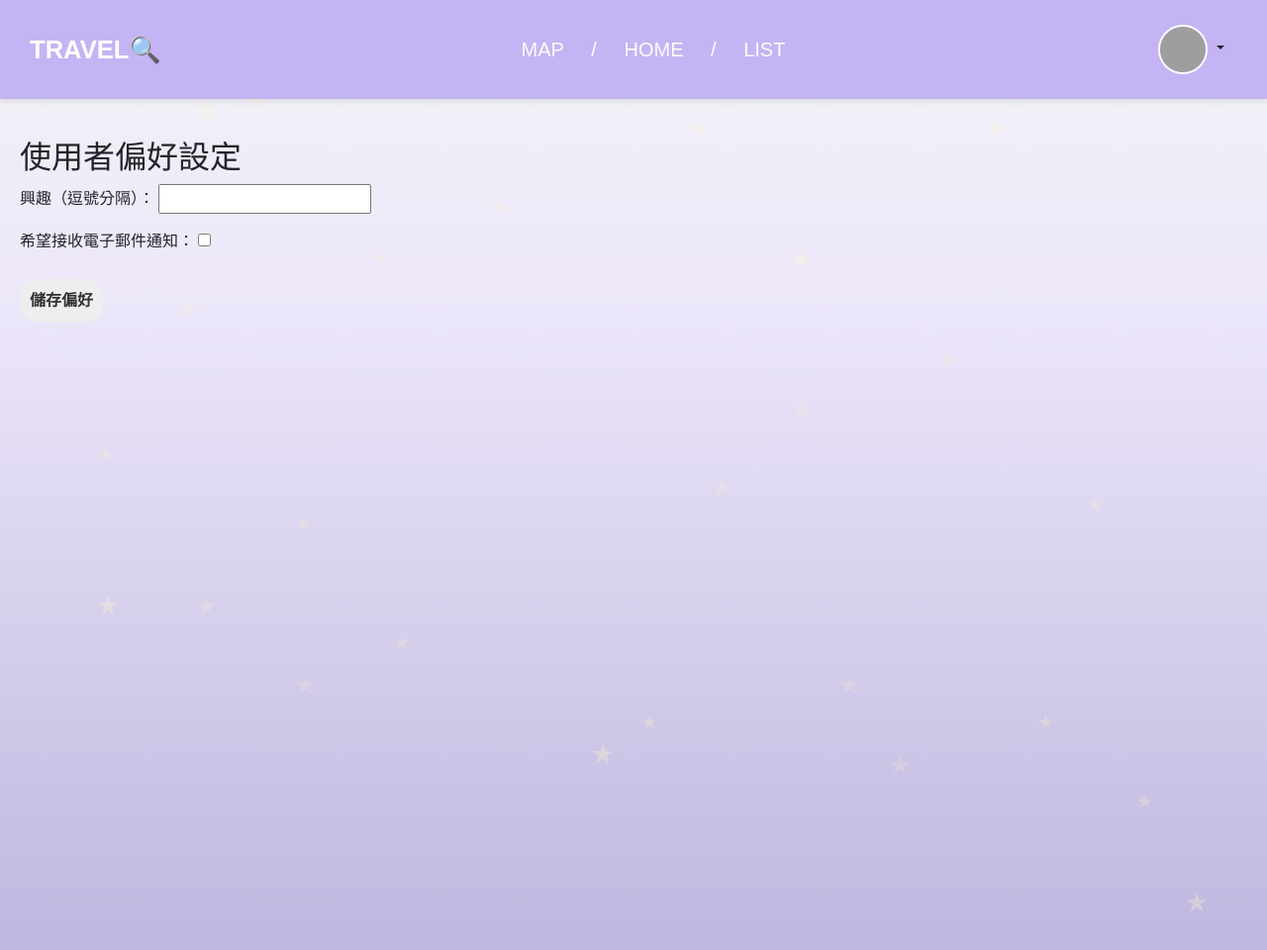
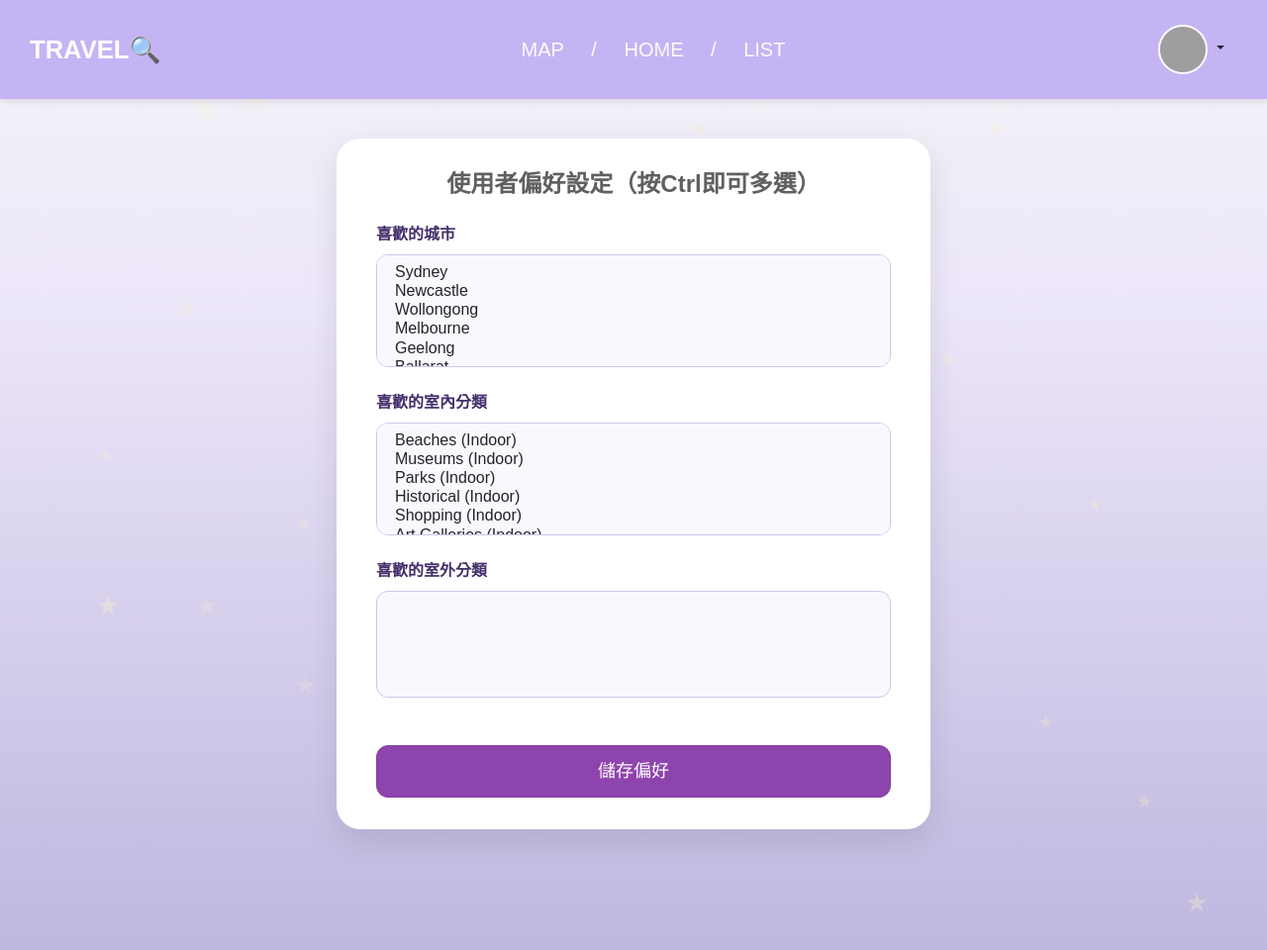
Before and after one commit to Tsaiwei-hsu/sa_Travel_Forum, a Django app: page /preferences/ in a window 1280 px wide. Shown: the top 960 px of the page at 99% size. Run offline with Django 5.2, Linux system fonts and the light colour scheme; a user stored in the database is signed in; data comes from the database, SQL or seed files in the repository; lists and menus that the app fills with data are empty; grey boxes are pictures that could not be loaded.

Commit message:
“功能檢查完成”

```diff
--- a/manage.py
+++ b/manage.py
@@ -1,4 +1,4 @@
-#!/usr/bin/env python
+#!/usr/bin/env pythonAdd commentMore actions
 """Django's command-line utility for administrative tasks."""
 import os
 import sys
--- a/posts/forms.py
+++ b/posts/forms.py
@@ -2,6 +2,9 @@ from django import forms
 from .models import Post, Comment, UserProfile, Photo
 from django.contrib.auth.models import User
 from django.contrib.auth.forms import UserCreationForm
+from django import forms
+from .models import UserPreference, Location, Category
+
 
 # 違規詞列表，可擴充
 BAD_WORDS = ['血腥', '暴力', '色情', '殺', '強姦', '裸', '屍體']
@@ -107,8 +110,52 @@ class PhotoForm(forms.ModelForm):
 class ReportForm(forms.Form):
     reason = forms.CharField(label="檢舉理由", max_length=255, widget=forms.Textarea)
 
+# posts/forms.py
+from django import forms
+from .models import UserPreference, Location, Category
 
-class PreferencesForm(forms.Form):
-    # 根據你的需求定義欄位，示例用興趣與通知開關
-    interests = forms.CharField(label="興趣（逗號分隔）", max_length=200)
-    want_email_notifications = forms.BooleanField(label="希望接收電子郵件通知", required=False)
+from django import forms
+from .models import UserPreference, Category, Location
+
+class PreferencesForm(forms.ModelForm):
+    favorite_locations = forms.ModelMultipleChoiceField(
+        queryset=Location.objects.all(),
+        widget=forms.SelectMultiple(attrs={
+            'class': 'form-select',
+            'multiple': 'multiple',
+            'size': 5,
+        }),
+        label='喜歡的城市',
+        required=False,
+    )
+
+    indoor_categories = forms.ModelMultipleChoiceField(
+        queryset=Category.objects.none(),
+        widget=forms.SelectMultiple(attrs={
+            'class': 'form-select',
+            'multiple': 'multiple',
+            'size': 5,
+        }),
+        label='喜歡的室內分類',
+        required=False,
+    )
+
+    outdoor_categories = forms.ModelMultipleChoiceField(
+        queryset=Category.objects.none(),
+        widget=forms.SelectMultiple(attrs={
+            'class': 'form-select',
+            'multiple': 'multiple',
+            'size': 5,
+        }),
+        label='喜歡的室外分類',
+        required=False,
+    )
+
+    class Meta:
+        model = UserPreference
+        fields = ['favorite_locations', 'indoor_categories', 'outdoor_categories']
+
+    def __init__(self, *args, **kwargs):
+        super().__init__(*args, **kwargs)
+        self.fields['indoor_categories'].queryset = Category.objects.filter(location_type='indoor')
+        self.fields['outdoor_categories'].queryset = Category.objects.filter(location_type='outdoor')
--- a/posts/models.py
+++ b/posts/models.py
@@ -1,38 +1,40 @@
 from django.db import models
 from django.contrib.auth.models import User
 
-# 地點模型（城市、州名等）
+# 城市模型
 class Location(models.Model):
-    name = models.CharField(max_length=100)
-
+    name = models.CharField("城市名稱", max_length=100)
     def __str__(self):
         return self.name
 
-# 分類模型（如：Beaches, Museums）
+# 室內 / 戶外 分類模型（10 筆預先建立）
 class Category(models.Model):
     LOCATION_TYPE_CHOICES = [
         ('indoor', 'Indoor'),
         ('outdoor', 'Outdoor'),
     ]
-
-    name = models.CharField(max_length=100)
+    name = models.CharField("分類名稱", max_length=100)
     location_type = models.CharField(
+        "環境類型",
         max_length=10,
         choices=LOCATION_TYPE_CHOICES,
-        default='indoor'
+        default='indoor',
     )
-
     def __str__(self):
-        return f"{self.name} ({self.location_type})"
-
+        return f"{self.name} ({self.get_location_type_display()})"
 
 # 主要貼文模型
 class Post(models.Model):
-    author = models.ForeignKey(User, on_delete=models.CASCADE)
-    title = models.CharField(max_length=200)
-    content = models.TextField()
-    location = models.ForeignKey(Location, on_delete=models.CASCADE, null=True, blank=True)
-    category = models.ForeignKey(Category, on_delete=models.CASCADE, null=True, blank=True)
+    author   = models.ForeignKey(User, on_delete=models.CASCADE)
+    title    = models.CharField(max_length=200)
+    content  = models.TextField()
+    location = models.ForeignKey(
+        Location, on_delete=models.SET_NULL, null=True, blank=True
+    )
+    category = models.ForeignKey(
+        Category, on_delete=models.SET_NULL, null=True, blank=True
+    )
+    created_at = models.DateTimeField(auto_now_add=True)
     address = models.CharField(max_length=255, blank=True)
     created_at = models.DateTimeField(auto_now_add=True)
     is_draft = models.BooleanField(default=False)
@@ -75,7 +77,7 @@ class UserProfile(models.Model):
     def __str__(self):
         return self.user.username
 
-# models.py
+# 收藏
 class Favorite(models.Model):
     user = models.ForeignKey(User, on_delete=models.CASCADE)
     post = models.ForeignKey(Post, on_delete=models.CASCADE)
@@ -84,11 +86,10 @@ class Favorite(models.Model):
     class Meta:
         unique_together = ('user', 'post')  # 防止重複收藏
 
-# 使用者喜好
+
 class UserPreference(models.Model):
-    user = models.OneToOneField(User, on_delete=models.CASCADE)
-    favorite_categories = models.ManyToManyField(Category, blank=True)  # 使用者喜好的分類
-    favorite_locations = models.ManyToManyField(Location, blank=True)  # 使用者喜好的地點
-
+    user                = models.OneToOneField(User, on_delete=models.CASCADE)
+    favorite_locations  = models.ManyToManyField(Location, blank=True, verbose_name="喜歡的城市")
+    favorite_categories = models.ManyToManyField(Category, blank=True, verbose_name="喜歡的環境分類")
     def __str__(self):
-        return f"{self.user.username}的喜好"
+        return f"{self.user.username} 的喜好"
--- a/posts/templates/posts/preferences.html
+++ b/posts/templates/posts/preferences.html
@@ -1,12 +1,113 @@
 {% extends 'posts/base.html' %}
 {% load static %}
+
 {% block content %}
-<div class="profile-container">
-  <h2>使用者偏好設定</h2>
-  <form method="post">
-    {% csrf_token %}
-    {{ form.as_p }}
-    <button type="submit" class="submit-btn">儲存偏好</button>
-  </form>
+<style>
+  body {
+    overflow: hidden;  /* 關閉垂直與水平滾動 */
+  }
+
+  .prefs-wrapper {
+    display: flex;
+    align-items: flex-start;  /* 從上方對齊 */
+    justify-content: center;
+    padding-top: 0px;  /* 加這行！往上推整體內容 */
+    padding-bottom: 2rem;
+    min-height: 100vh;
+    position: relative;
+    z-index: 1;
+  }
+  .prefs-card {
+    width: 100%;
+    max-width: 600px;
+    background: #fff;
+    border-radius: 24px;
+    padding: 2rem 2.5rem;
+    box-shadow: 0 12px 32px rgba(0,0,0,0.1);
+  }
+  .prefs-title {
+    text-align: center;
+    font-size: 1.5rem;
+    font-weight: 700;
+    margin-bottom: 1.5rem;
+    color: #615f62;
+  }
+  .form-select {
+    width: 100%;
+    padding: .5rem 1rem;
+    border: 1px solid #d1c4e9;
+    border-radius: 12px;
+    background: #faf8ff;
+    font-size: 1rem;
+    min-height: 3.5rem;
+  }
+  .form-select:focus {
+    box-shadow: 0 0 0 3px rgba(107,44,145,0.25);
+    outline: none;
+  }
+  .form-label {
+    font-weight: 600;
+    color: #45306b;
+  }
+  .btn-primary {
+    background-color: #8e44ad;
+    border-color: #7f3fa1;
+    font-size: 1.125rem;
+    padding: .75rem;
+    border-radius: 12px;
+    transition: background-color .2s;
+  }
+  .btn-primary:hover {
+    background-color: #7f3fa1;
+  }
+</style>
+
+<div class="prefs-wrapper">
+  <div class="prefs-card">
+    <h2 class="prefs-title">使用者偏好設定（按Ctrl即可多選）</h2>
+    <form method="post">
+      {% csrf_token %}
+
+      <div class="mb-4">
+        <label for="{{ form.favorite_locations.id_for_label }}" class="form-label mb-2 d-block">
+          喜歡的城市
+        </label>
+        {{ form.favorite_locations }}
+        {% if form.favorite_locations.errors %}
+          <div class="text-danger small mt-1">
+            {{ form.favorite_locations.errors }}
+          </div>
+        {% endif %}
+      </div>
+
+      <div class="mb-4">
+        <label for="{{ form.indoor_categories.id_for_label }}" class="form-label mb-2 d-block">
+          喜歡的室內分類
+        </label>
+        {{ form.indoor_categories }}
+        {% if form.indoor_categories.errors %}
+          <div class="text-danger small mt-1">
+            {{ form.indoor_categories.errors }}
+          </div>
+        {% endif %}
+      </div>
+
+      <div class="mb-5">
+        <label for="{{ form.outdoor_categories.id_for_label }}" class="form-label mb-2 d-block">
+          喜歡的室外分類
+        </label>
+        {{ form.outdoor_categories }}
+        {% if form.outdoor_categories.errors %}
+          <div class="text-danger small mt-1">
+            {{ form.outdoor_categories.errors }}
+          </div>
+        {% endif %}
+      </div>
+
+      <div class="d-grid">
+        <button type="submit" class="btn btn-primary">儲存偏好</button>
+      </div>
+    </form>
+  </div>
 </div>
 {% endblock %}
--- a/posts/views.py
+++ b/posts/views.py
@@ -450,25 +450,31 @@ def manual_review_action(request, pk, action):
     post.save()
     return redirect('manual_review_list')
 
+from django.shortcuts import render, redirect
+from django.contrib.auth.decorators import login_required
+from .models import UserPreference
 from .forms import PreferencesForm
 
 @login_required
 def user_preferences(request):
     # 只有在剛註冊或強制填寫時導向到這裡
+    pref, _ = UserPreference.objects.get_or_create(user=request.user)
+    indoor_cats  = Category.objects.filter(location_type='indoor')
+    outdoor_cats = Category.objects.filter(location_type='outdoor')
+
     if request.method == 'POST':
-        form = PreferencesForm(request.POST)
+        # 直接用 instance 讓 ModelForm 處理 M2M 存取
+        form = PreferencesForm(request.POST, instance=pref)
         if form.is_valid():
-            # 這裡你可以把偏好存到 UserProfile 或另一張表
-            profile = UserProfile.objects.get(user=request.user)
-            profile.interests = form.cleaned_data['interests']
-            profile.want_email_notifications = form.cleaned_data['want_email_notifications']
-            profile.save()
-            return redirect('home')  # 或任何你想導去的頁面
+            form.save()
+            messages.success(request, "偏好已儲存")
+            return redirect('home')  # 儲存完導向首頁或任意頁面
     else:
-        # 預填：從 profile 拿已有資料
-        profile = UserProfile.objects.get_or_create(user=request.user)[0]
-        form = PreferencesForm(initial={
-            'interests': profile.interests or '',
-            'want_email_notifications': profile.want_email_notifications,
-        })
-    return render(request, 'posts/preferences.html', {'form': form})
+        form = PreferencesForm(instance=pref)
+
+
+    return render(request, 'posts/preferences.html', {
+        'form': form,
+        'indoor_cats': indoor_cats,
+        'outdoor_cats': outdoor_cats,
+    })
```
Also changed, not shown: places/templates/posts/post_list.html (+10 -10 lines), posts/migrations/0001_initial.py, posts/migrations/0002_post_rating.py (deleted), posts/migrations/0003_rename_rating_post_rate_posta_comment_rate_comment.py (deleted), posts/migrations/0004_post_is_approved_post_is_reported_and_more.py (deleted), posts/migrations/0005_post_is_deleted.py (deleted), posts/migrations/0006_post_report_time.py (deleted), posts/migrations/0007_category_category_type.py (deleted), posts/migrations/0008_remove_category_category_type_category_location_type_and_more.py (deleted), posts/migrations/0009_alter_category_location_type.py (deleted), posts/migrations/0010_alter_category_location_type.py (deleted), posts/migrations/0011_userprofile_interests_and_more.py (deleted).
